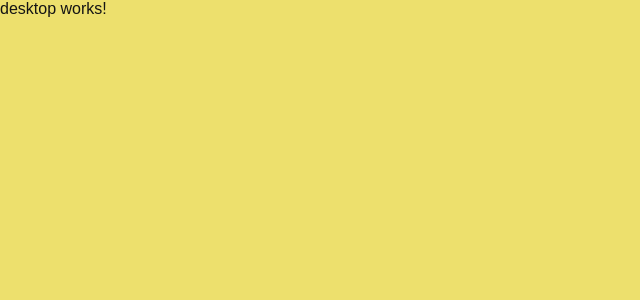
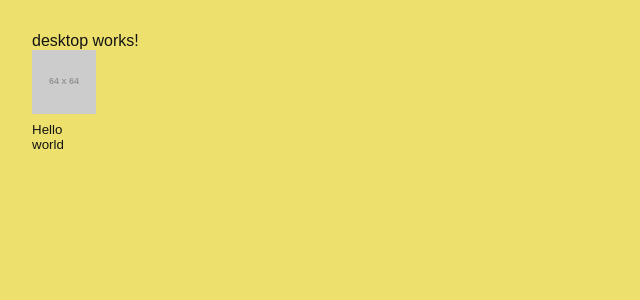
Before and after one commit to MarNicGit/Vetuspace, an Angular app in the folder Site/: page / in a window 1280 px wide. Shown: the top 300 px of the page, without its empty margins (0-640 px from the left). Built offline with nearby package versions, Linux system fonts and the light colour scheme.

Commit message:
desktop adjustments, test icon

```diff
--- a/Site/src/app/components/desktop/desktop.component.html
+++ b/Site/src/app/components/desktop/desktop.component.html
@@ -1 +1,2 @@
 <p>desktop works!</p>
+<app-icon [model]="foobar" />
--- a/Site/src/app/components/desktop/desktop.component.scss
+++ b/Site/src/app/components/desktop/desktop.component.scss
@@ -5,4 +5,6 @@
     display: block;
     width: 100vw;
     height: 100vh;
+
+    padding: var(--desktop-padding);
 }
--- a/Site/src/app/components/desktop/desktop.component.ts
+++ b/Site/src/app/components/desktop/desktop.component.ts
@@ -1,4 +1,5 @@
 import { Component } from '@angular/core';
+import { IconModel } from '../icon/icon.component';
 
 @Component({
   selector: 'app-desktop',
@@ -6,5 +7,9 @@ import { Component } from '@angular/core';
   styleUrls: ['./desktop.component.scss']
 })
 export class DesktopComponent {
-
+  foobar: IconModel = {
+    label: 'Hello world',
+    alt: 'alt text!!',
+    src: 'https://placehold.co/64x64.png'
+  }
 }
```
